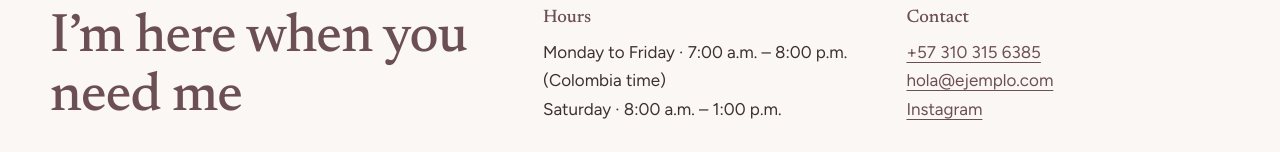
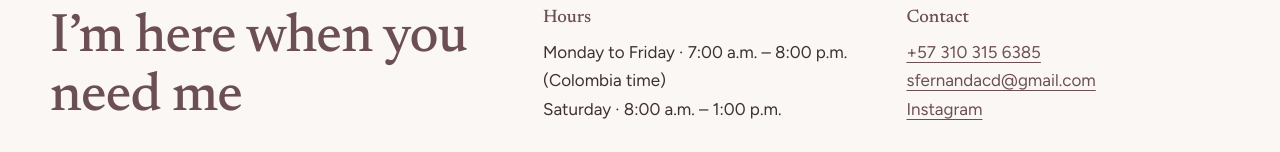
Before and after one commit to DuvanMp/demo-psicologa, a React (Vite) app: page / in a window 1280 px wide. Shown: the part 6889-7041 px from the top of the page. Built offline with nearby package versions, Linux system fonts and the light colour scheme.

Commit message:
Correo de Silvia

```diff
--- a/src/config.js
+++ b/src/config.js
@@ -11,7 +11,7 @@ export const site = {
   // WhatsApp en formato internacional, sin "+" ni espacios
   whatsapp: '573103156385',
   phoneDisplay: '+57 310 315 6385',
-  email: 'hola@ejemplo.com',
+  email: 'sfernandacd@gmail.com',
   instagram: 'https://www.instagram.com/psicologasilviacelis_/',
   city: { es: 'Atención virtual desde Colombia', en: 'Online sessions from Colombia' },
   hours: {
```
